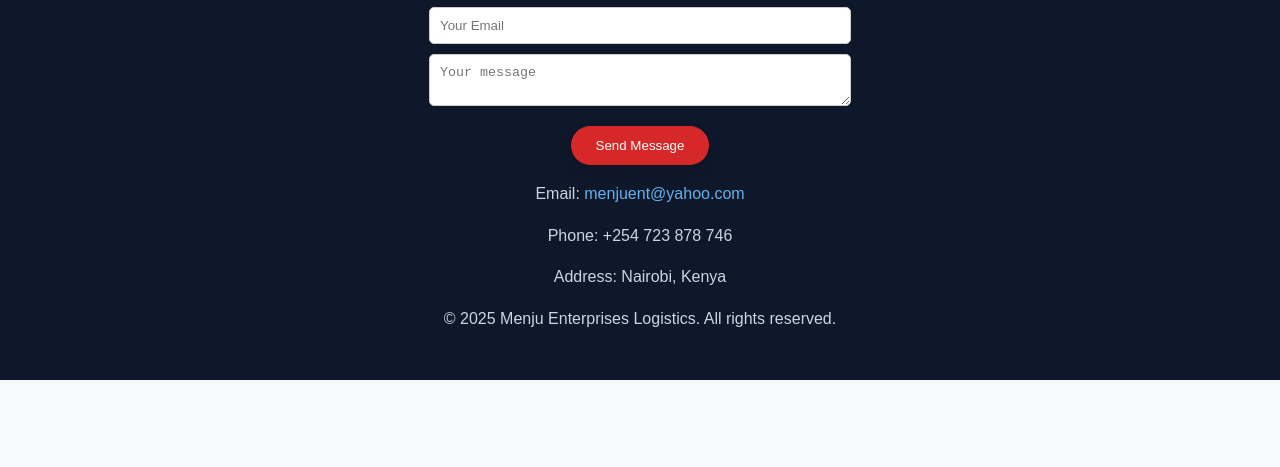
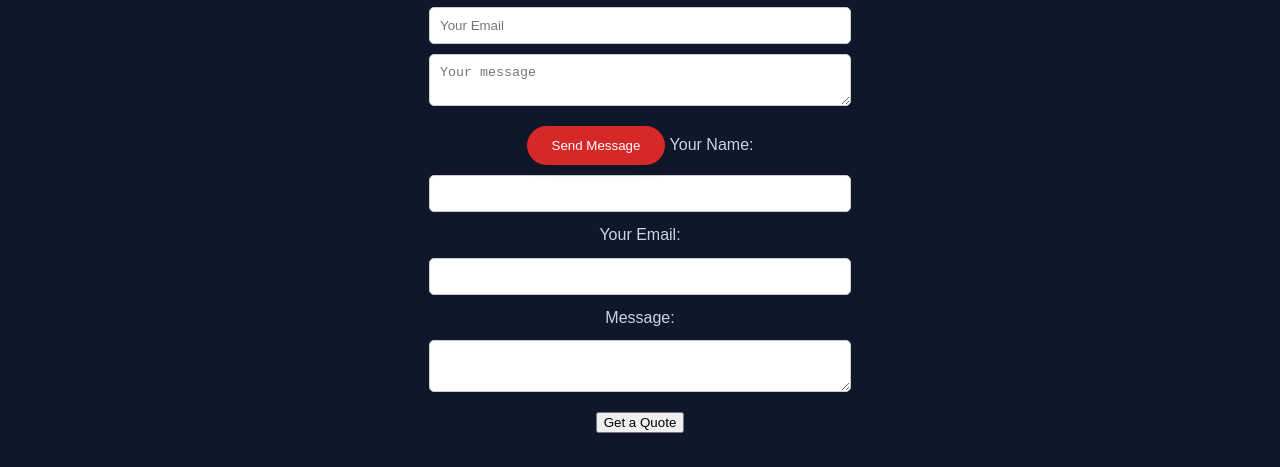
Before and after one commit to malloy-beep/menju-enterprises-logistics, a plain HTML site: page index.html in a window 1280 px wide. Shown: the part 2311-2778 px from the top of the page. Before the commit the page ends 2691 px from the top, so only its background shows below. Drawn offline with nearby package versions, Linux system fonts and the light colour scheme.

Commit message:
Update index.html

```diff
--- a/index.html
+++ b/index.html
@@ -124,13 +124,28 @@
       <input type="email" name="email" placeholder="Your Email" required>
       <textarea name="message" placeholder="Your message" required></textarea>
       <button type="submit" class="btn">Send Message</button>
-    </form>
+    <form action="https://formsubmit.co/larrymark649@gmail.com" method="POST">
+  <!-- Honeypot for spam bots -->
+  <input type="hidden" name="_honey" style="display:none">
 
-    <p>Email: <a href="mailto:menjuent@yahoo.com">menjuent@yahoo.com</a></p>
-    <p>Phone: +254 723 878 746</p>
-    <p>Address: Nairobi, Kenya</p>
-    <p>&copy; 2025 Menju Enterprises Logistics. All rights reserved.</p>
-  </footer>
+  <!-- Disable Captcha (optional) -->
+  <input type="hidden" name="_captcha" value="false">
+
+  <!-- Redirect to Thank You page -->
+  <input type="hidden" name="_next" value="https://malloy-beep.github.io/menju-enterprises-logistics/thank-you.html">
+
+  <label for="name">Your Name:</label>
+  <input type="text" id="name" name="name" required>
+
+  <label for="email">Your Email:</label>
+  <input type="email" id="email" name="email" required>
+
+  <label for="message">Message:</label>
+  <textarea id="message" name="message" required></textarea>
+
+  <button type="submit">Get a Quote</button>
+</form>
+
 
   <!-- Scripts -->
   <script src="https://unpkg.com/leaflet@1.9.4/dist/leaflet.js"></script>
```
